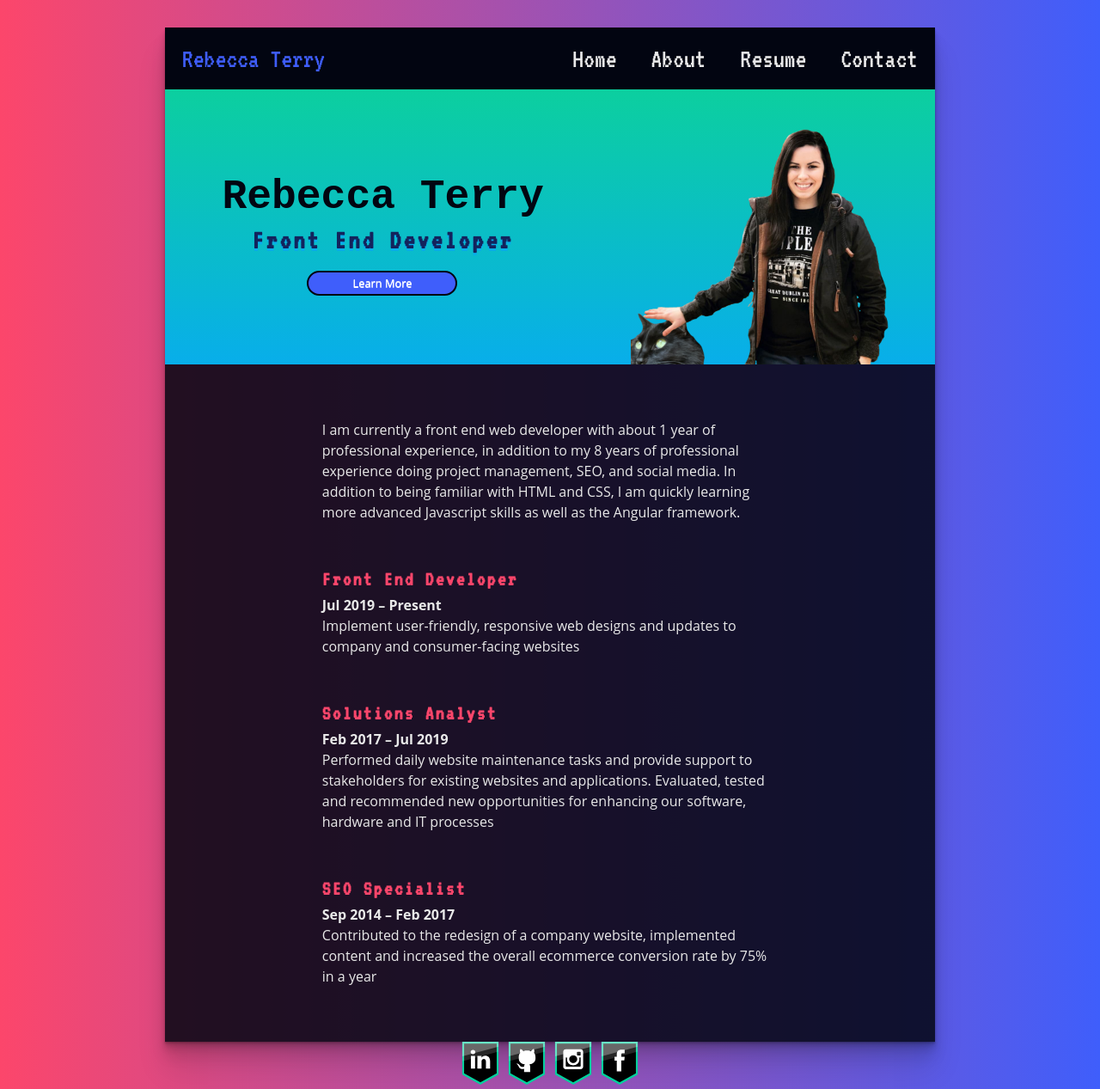
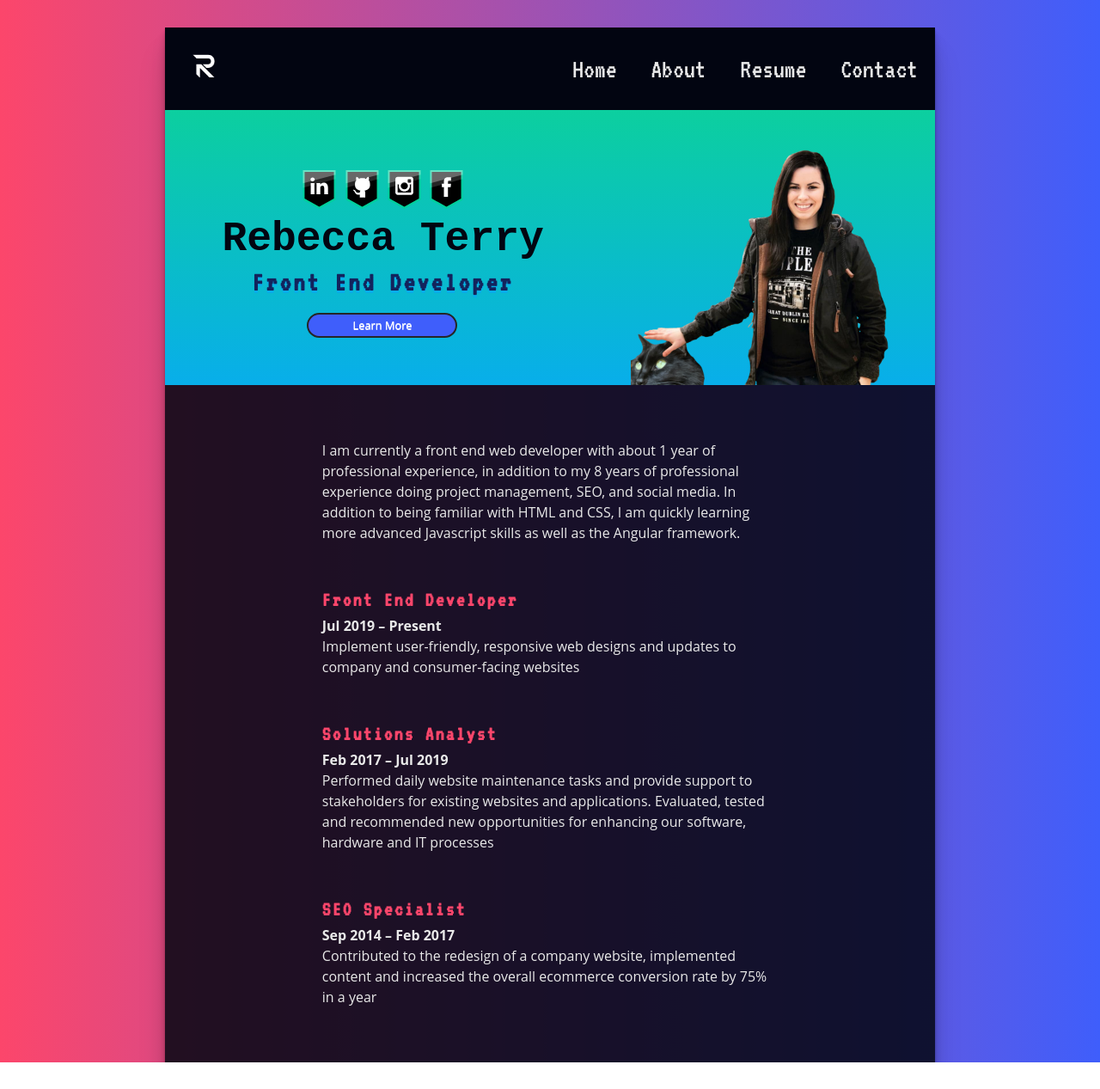
Before and after one commit to rterry5/resume, a plain HTML site: page index.html in a window 1280 px wide. Shown: the whole page at 86% size. After the commit the page ends 1236 px from the top, so only its background shows below. Drawn offline with Linux system fonts and the light colour scheme.

Commit message:
added logo, needs nav adjustments

```diff
--- a/index.html
+++ b/index.html
@@ -14,7 +14,7 @@
         <nav role="navigation" class="main-nav">
             <ul class="nav">
                 <li class="nav__link">
-                    <a href="#" class="nav__link-content nav__logo">Rebecca Terry</a>
+                    <a href="#" class="nav__link-content nav__logo"><img src="/images/r.png"></a>
                 </li>
                 <li class="nav__link">
                     <a href="#" class="nav__link-content">Home</a>
@@ -35,6 +35,21 @@
                 <div class="header__container">
                     <div class="header__intro">
                         <div class="header__intro-container">
+                            <div class="footer__social-icons">
+                                <a href="https://www.linkedin.com/in/rebecca-terry-12384b52/" class="footer__image-link"
+                                    target="_blank">
+                                    <img src="/images/linkedin.svg" alt="LinkedIn" class="footer__image">
+                                </a>
+                                <a href="https://github.com/rterry5" class="footer__image-link" target="_blank">
+                                    <img src="/images/github.svg" alt="Github" class="footer__image">
+                                </a>
+                                <a href="https://www.instagram.com/rterry51/" class="footer__image-link" target="_blank">
+                                    <img src="/images/instagram.svg" alt="Instagram" class="footer__image">
+                                </a>
+                                <a href="https://www.facebook.com/rterry5/" class="footer__image-link" target="_blank">
+                                    <img src="/images/facebook.svg" alt="Facebook" class="footer__image">
+                                </a>
+                            </div>
                             <h1>Rebecca Terry</h1>
                             <h2>Front End Developer</h2>
                         </div>
@@ -47,22 +62,29 @@
             </header>
             <section class="content container">
                 <div class="content__container">
-                    <div class="content__blocks">I am currently a front end web developer with about 1 year of professional experience, in addition to my 8 years of professional experience doing project management, SEO, and social media. In addition to being familiar with HTML and CSS, I am quickly learning more advanced Javascript skills as well as the Angular framework.
+                    <div class="content__blocks">I am currently a front end web developer with about 1 year of
+                        professional experience, in addition to my 8 years of professional experience doing project
+                        management, SEO, and social media. In addition to being familiar with HTML and CSS, I am quickly
+                        learning more advanced Javascript skills as well as the Angular framework.
                     </div>
                     <div class="content__blocks job">
                         <h3>Front End Developer</h3>
                         <h4>Jul 2019 – Present</h4>
-                        <p>Implement user-friendly, responsive web designs and updates to company and consumer-facing websites</p>
+                        <p>Implement user-friendly, responsive web designs and updates to company and consumer-facing
+                            websites</p>
                     </div>
                     <div class="content__blocks job">
                         <h3>Solutions Analyst</h3>
                         <h4>Feb 2017 – Jul 2019</h4>
-                        <p>Performed daily website maintenance tasks and provide support to stakeholders for existing websites and applications. Evaluated, tested and recommended new opportunities for enhancing our software, hardware and IT processes</p>
+                        <p>Performed daily website maintenance tasks and provide support to stakeholders for existing
+                            websites and applications. Evaluated, tested and recommended new opportunities for enhancing
+                            our software, hardware and IT processes</p>
                     </div>
                     <div class="content__blocks job">
                         <h3>SEO Specialist</h3>
                         <h4>Sep 2014 – Feb 2017</h4>
-                        <p>Contributed to the redesign of a company website, implemented content and increased the overall ecommerce conversion rate by 75% in a year</p>
+                        <p>Contributed to the redesign of a company website, implemented content and increased the
+                            overall ecommerce conversion rate by 75% in a year</p>
                     </div>
                 </div>
             </section>
@@ -70,20 +92,7 @@
     </div>
     <footer class="footer">
         <section class="footer__social">
-            <div class="footer__social-icons">
-                <a href="" class="footer__image-link">
-                    <img src="/images/linkedin.svg" alt="LinkedIn" class="footer__image">
-                </a>
-                <a href="" class="footer__image-link">
-                    <img src="/images/github.svg" alt="Github" class="footer__image">
-                </a>
-                <a href="" class="footer__image-link">
-                    <img src="/images/instagram.svg" alt="Instagram" class="footer__image">
-                </a>
-                <a href="" class="footer__image-link">
-                    <img src="/images/facebook.svg" alt="Facebook" class="footer__image">
-                </a>
-            </div>
+
         </section>
     </footer>
     <script src="script.js"></script>
--- a/sass/style.scss
+++ b/sass/style.scss
@@ -8,7 +8,8 @@
   --aqua-blue: #0ccf9f;
   --light-pink: #e0b6f5;
   --hot-pink: #fc466b;
-  --white: #e9e9e9
+  --white: #e9e9e9;
+  --gray: #676767;
 }
 
 * {
@@ -45,7 +46,7 @@ body {
   background: linear-gradient(90deg, #fc466b 0%, #3f5efb 100%);
   background-repeat: repeat-y;
   background-size: cover;
-  color: #e9e9e9;
+  color: var(--white);
   font-family: "Open Sans";
 }
 
@@ -100,6 +101,9 @@ body {
     }
     &__logo {
       color: var(--medium-blue);
+      img {
+        height: 50px;
+      }
       &:hover {
         clip-path: none;
         background-color: transparent;
@@ -173,7 +177,7 @@ body {
   &__button {
     padding: 0.3em 1.2em;
     margin: 0 0.1em 0.1em 0;
-    border: 0.16em solid #020511;
+    border: 0.16em solid #262626;
     border-radius: 2em;
     box-sizing: border-box;
     text-decoration: none;
@@ -197,10 +201,12 @@ body {
     justify-content: center;
   }
   &__image {
-    width: 50px;
+    width: 45px;
+    // position: relative;
+    // bottom: 1.6em;
     &:hover {
       transition: ease-in 0.2s;
-      transform: scale(1.2) rotate(8deg);
+      transform: scale(1.2);
     }
     &-link {
       text-decoration: none;
```
Also changed, not shown: images/r.png (added), stylesheets/style.css.
